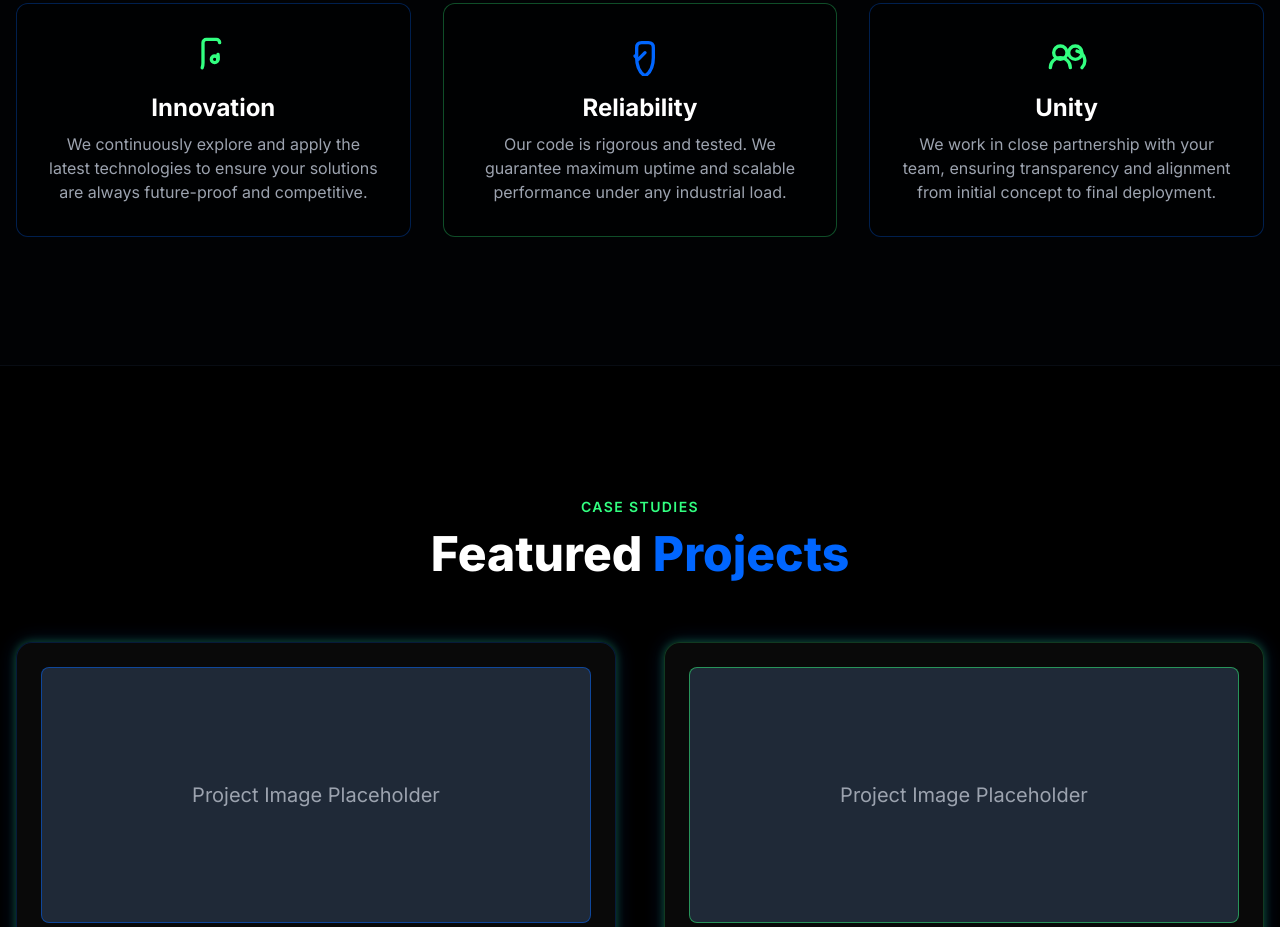
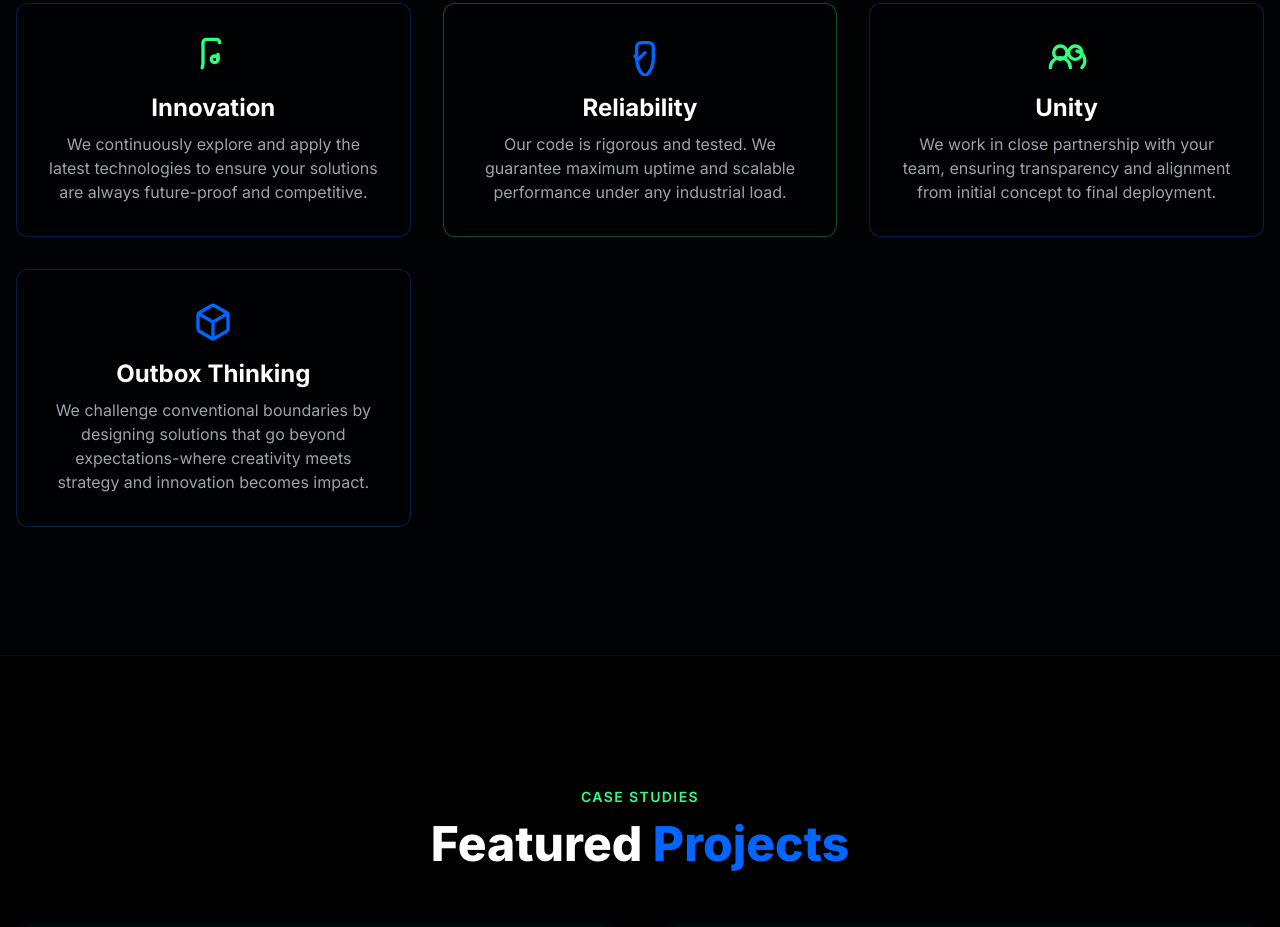
Before and after one commit to CREW-90/company-site, a plain HTML site: page index.html in a window 1280 px wide. Shown: the part 1873-2800 px from the top of the page. Drawn offline with nearby package versions, Linux system fonts and the light colour scheme.

```diff
--- a/index.html
+++ b/index.html
@@ -3,7 +3,8 @@
   <head>
     <meta charset="UTF-8" />
     <meta name="viewport" content="width=device-width, initial-scale=1.0" />
-    <title>CREW-90 | Empowering Industries with Smart Software</title>
+    <title>CREW-90</title>
+    <link rel="icon" sizes="64x64" type="image/x-icon" href="assets/images/crew-90_logo.png">
     <!-- Load Tailwind CSS -->
     <script src="https://cdn.tailwindcss.com"></script>
     <!-- Load Lucide Icons for modern UI icons -->
@@ -71,7 +72,7 @@
   <body class="text-white antialiased">
     <!-- Header -->
     <header
-      class="position-static top-0 z-50 bg-dark-bg/90 backdrop-blur-sm shadow-lg shadow-black/30"
+      class="sticky top-0 z-50 bg-dark-bg/90 backdrop-blur-sm shadow-lg shadow-black/30"
     >
       <div
         class="max-w-7xl mx-auto px-4 sm:px-6 lg:px-8 flex justify-between items-center h-20"
@@ -429,6 +430,39 @@
                 We work in close partnership with your team, ensuring
                 transparency and alignment from initial concept to final
                 deployment.
+              </p>
+            </div>
+
+            <!-- outbox thinking -->
+
+            <div
+              class="text-center p-8 rounded-xl border border-tech-blue/30 bg-dark-bg/50"
+            >
+              <svg
+                xmlns="http://www.w3.org/2000/svg"
+                width="40"
+                height="40"
+                viewBox="0 0 24 24"
+                fill="none"
+                stroke="#0066FF"
+                stroke-width="2"
+                stroke-linecap="round"
+                stroke-linejoin="round"
+                class="lucide lucide-box mx-auto mb-4"
+              >
+                <path
+                  d="M21 16V8a2 2 0 0 0-1-1.73l-7-4a2 2 0 0 0-2 0l-7 4A2 2 0 0 0 3 8v8a2 2 0 0 0 1 1.73l7 4a2 2 0 0 0 2 0l7-4a2 2 0 0 0 1-1.73z"
+                />
+                <polyline points="3.27 6.96 12 12.01 20.73 6.96" />
+                <line x1="12" y1="22.08" x2="12" y2="12" />
+              </svg>
+              <h3 class="text-2xl font-bold text-white mb-2">
+                Outbox Thinking
+              </h3>
+              <p class="text-gray-400">
+                We challenge conventional boundaries by designing solutions that
+                go beyond expectations-where creativity meets strategy and
+                innovation becomes impact.
               </p>
             </div>
           </div>
```
